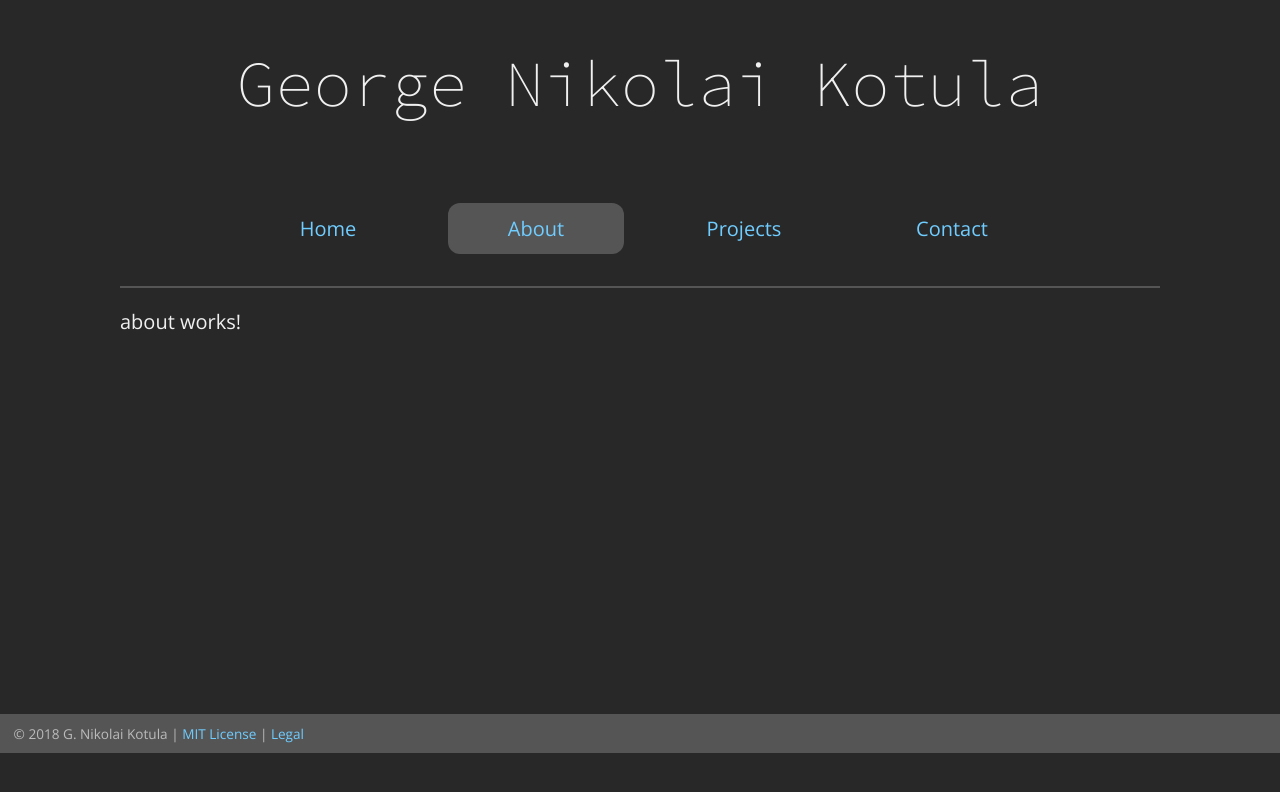
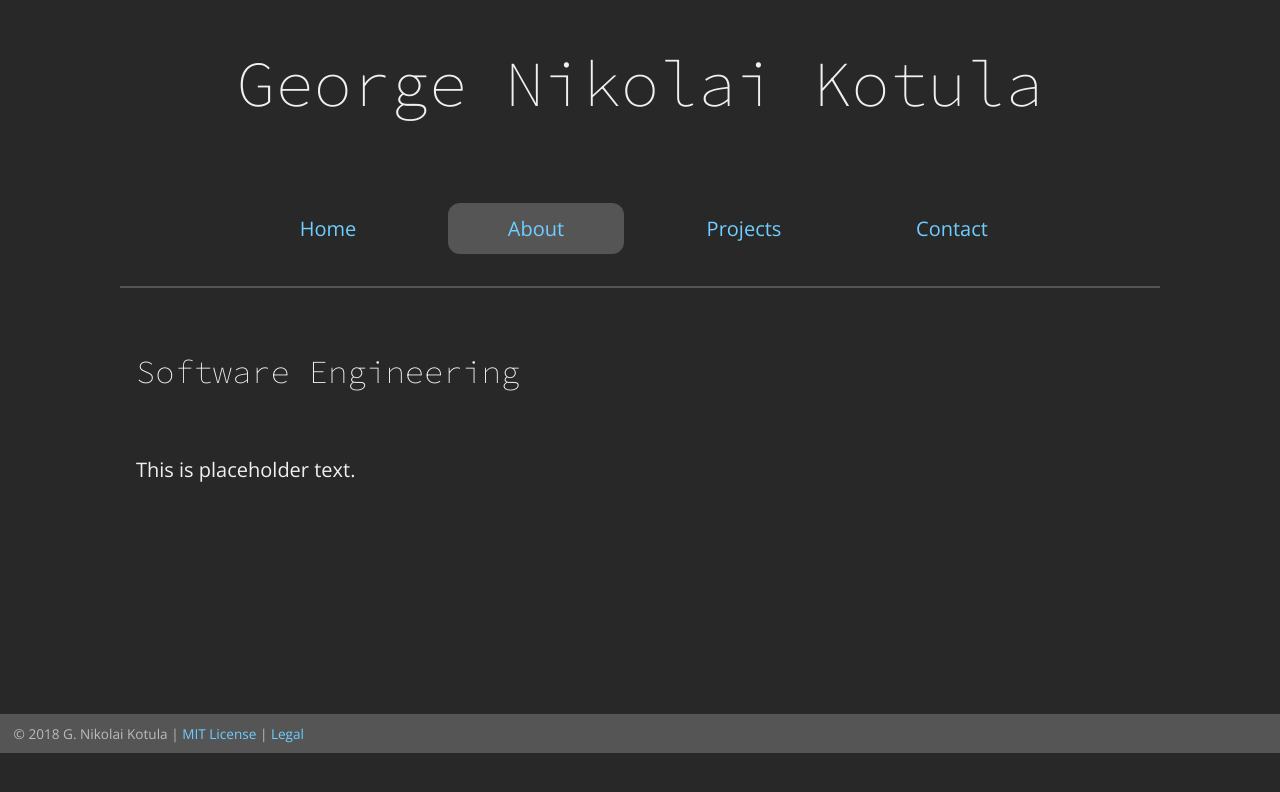
Before and after one commit to Weikardzaena/my-website, an Angular app: page /about in a window 1280 px wide. Shown: the top 792 px of the page. Built offline with nearby package versions, Linux system fonts and the light colour scheme.

Commit message:
Add placeholder content to About and Projects

```diff
--- a/src/app/about/about.component.html
+++ b/src/app/about/about.component.html
@@ -1,3 +1,6 @@
-<p>
-  about works!
-</p>
+<section id="career">
+  <h2>Software Engineering</h2>
+  <p>
+    This is placeholder text.
+  </p>
+</section>
--- a/src/app/projects/projects.component.html
+++ b/src/app/projects/projects.component.html
@@ -1,3 +1,6 @@
-<p>
-  projects works!
-</p>
+<section>
+  <h2>Games</h2>
+  <p>
+    Placeholder text.
+  </p>
+</section>
```
